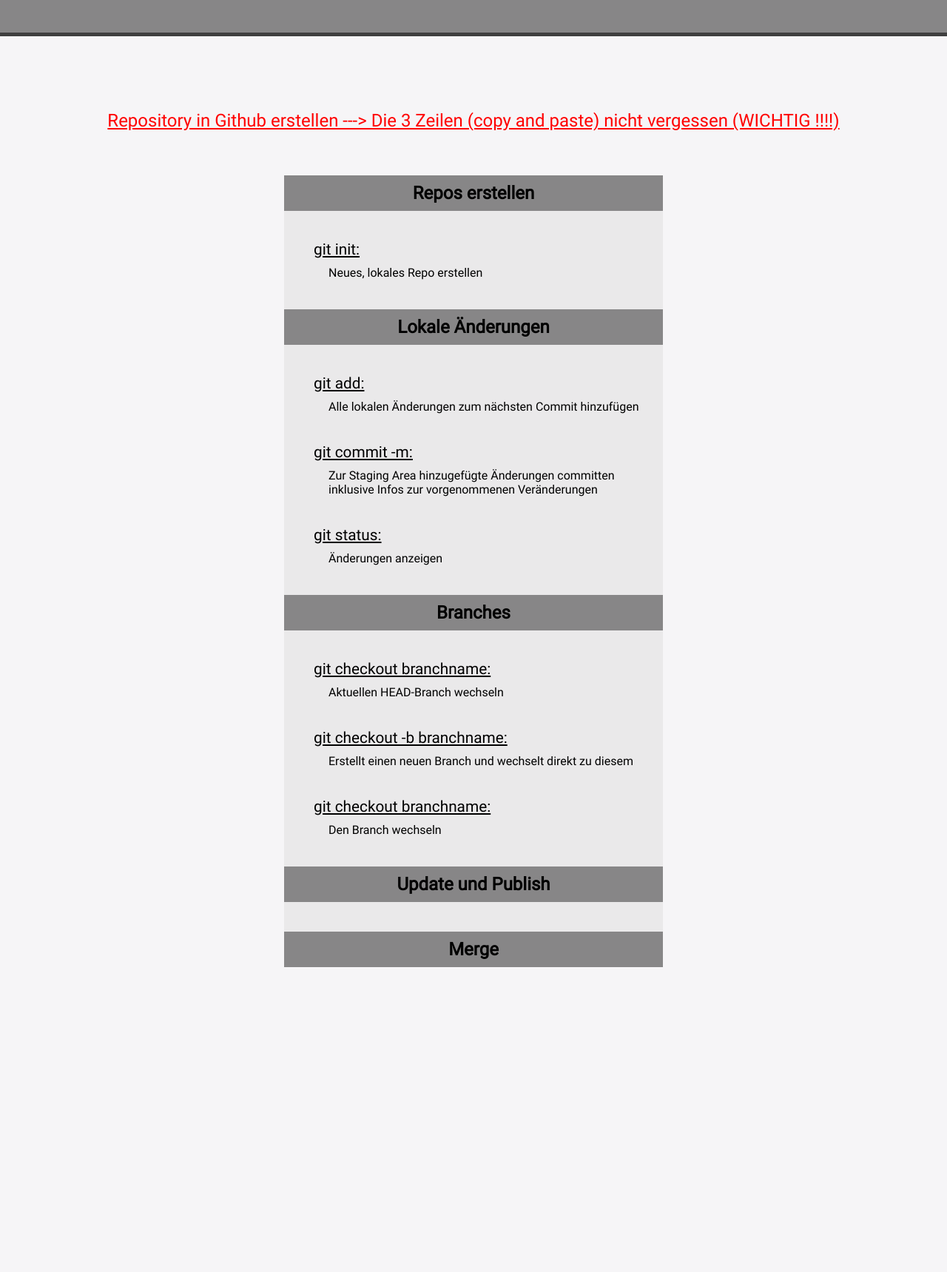
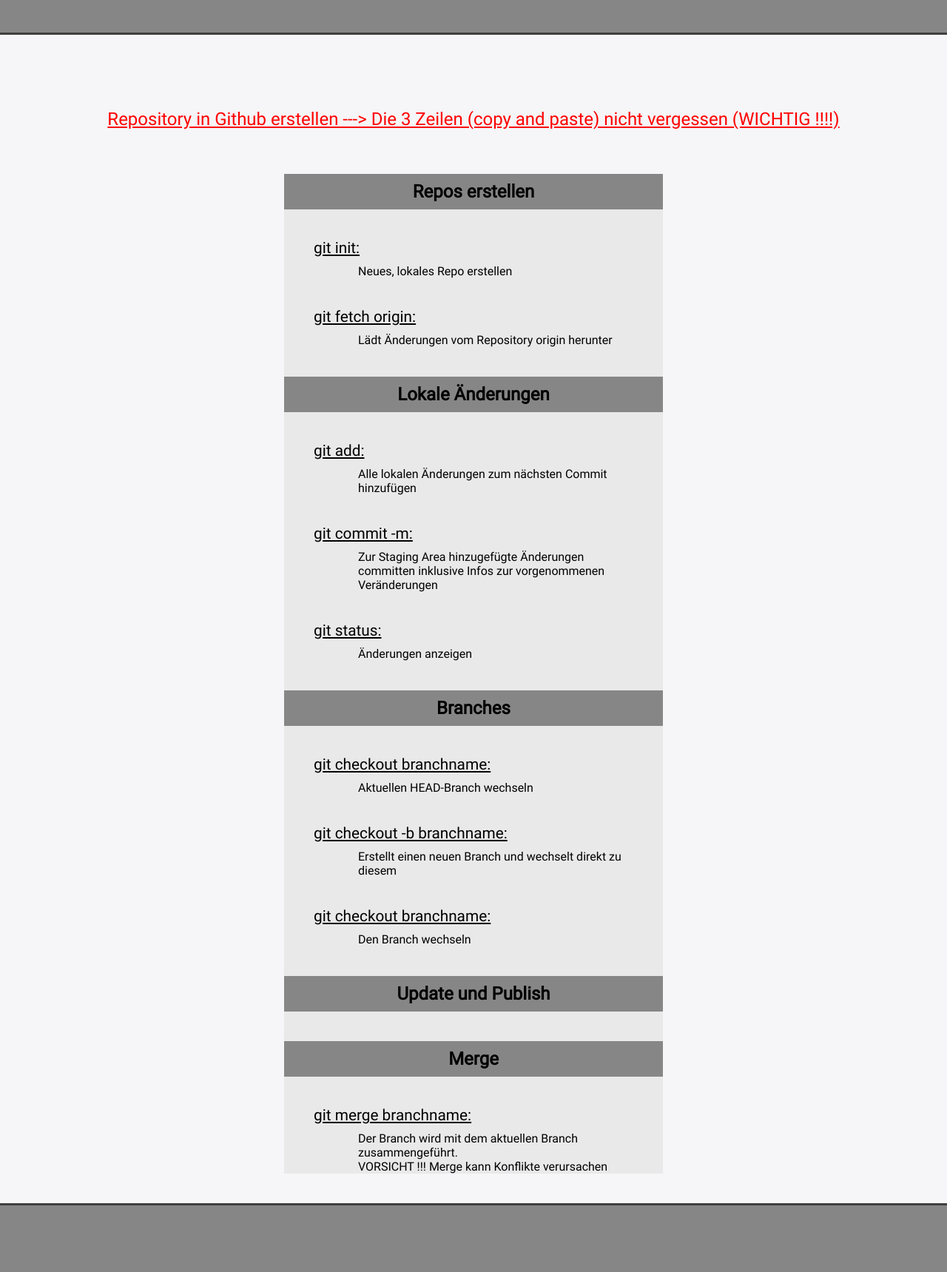
Before and after one commit to miradonis/CheatSheet-GIT, a plain HTML site: page index.html in a window 1280 px wide. Shown: the part 146-1865 px from the top of the page at 74% size. Before the commit the page ends 1453 px from the top, so only its background shows below. Drawn offline with Linux system fonts and the light colour scheme.

Commit message:
added footer and other commands

```diff
--- a/assets/main.css
+++ b/assets/main.css
@@ -30,7 +30,7 @@ header {
     text-align: center;
     padding: 60px;
     background-color: rgba(55, 55, 55, 0.575);
-    border-bottom: 5px solid rgba(55, 55, 55, 0.888);
+    border-bottom: 3px solid rgba(55, 55, 55, 0.888);
 }
 
 header h1 {
@@ -63,7 +63,7 @@ main .commands h2 {
 }
 
 main .commands p {
-    margin: 10px 0 40px 60px;
+    margin: 10px 50px 40px 100px;
 }
 
 main section article span {
@@ -71,3 +71,14 @@ main section article span {
     margin: 0 0 10px 40px;
     text-decoration: underline;
 }
+
+/*
+==========================STYLE FOOTER============================
+*/
+
+footer {
+    width: 100vw;
+    padding-top: 90px;
+    background-color: #878687;
+    border-top: 3px solid rgba(55, 55, 55, 0.888);
+}
--- a/index.html
+++ b/index.html
@@ -30,6 +30,10 @@
                 <p>
                     Neues, lokales Repo erstellen
                 </p>
+                <span>git fetch origin: </span>
+                <p>
+                    Lädt Änderungen vom Repository origin herunter
+                </p>
             </article>
             <!----------------------local changes------------------------->
             <article>
@@ -49,6 +53,7 @@
                     Änderungen anzeigen
                 </p>
             </article>
+            <!----------------------branches------------------------->
             <article>
                 <h2>Branches</h2>
                 <span>git checkout branchname: </span>
@@ -64,14 +69,23 @@
                     Den Branch wechseln
                 </p>
             </article>
+            <!--------------------update and publish---------------->
             <article>
                 <h2>Update und Publish</h2>
             </article>
             <article>
                 <h2>Merge</h2>
+                <span>git merge branchname: </span>
+                <p>
+                    Der Branch wird mit dem aktuellen Branch zusammengeführt.<br>
+                    VORSICHT !!! Merge kann Konflikte verursachen
+                </p>
             </article>
         </section>
     </main>
+    <footer>
+
+    </footer>
 
 </body>
 
```
